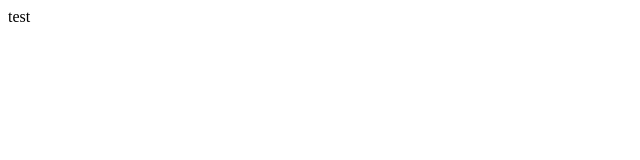
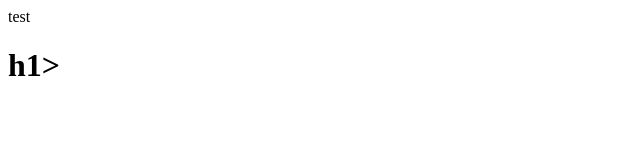
Before and after one commit to shreysethi66/test22983928, a plain HTML site: page index.html in a window 1280 px wide. Shown: the full height of the page, 0-640 px from the left. Drawn offline with Linux system fonts and the light colour scheme.

Commit message:
new+test

```diff
--- a/index.html
+++ b/index.html
@@ -1 +1,4 @@
 <html>test<html>
+
+
+<h1></html>h1>
```
